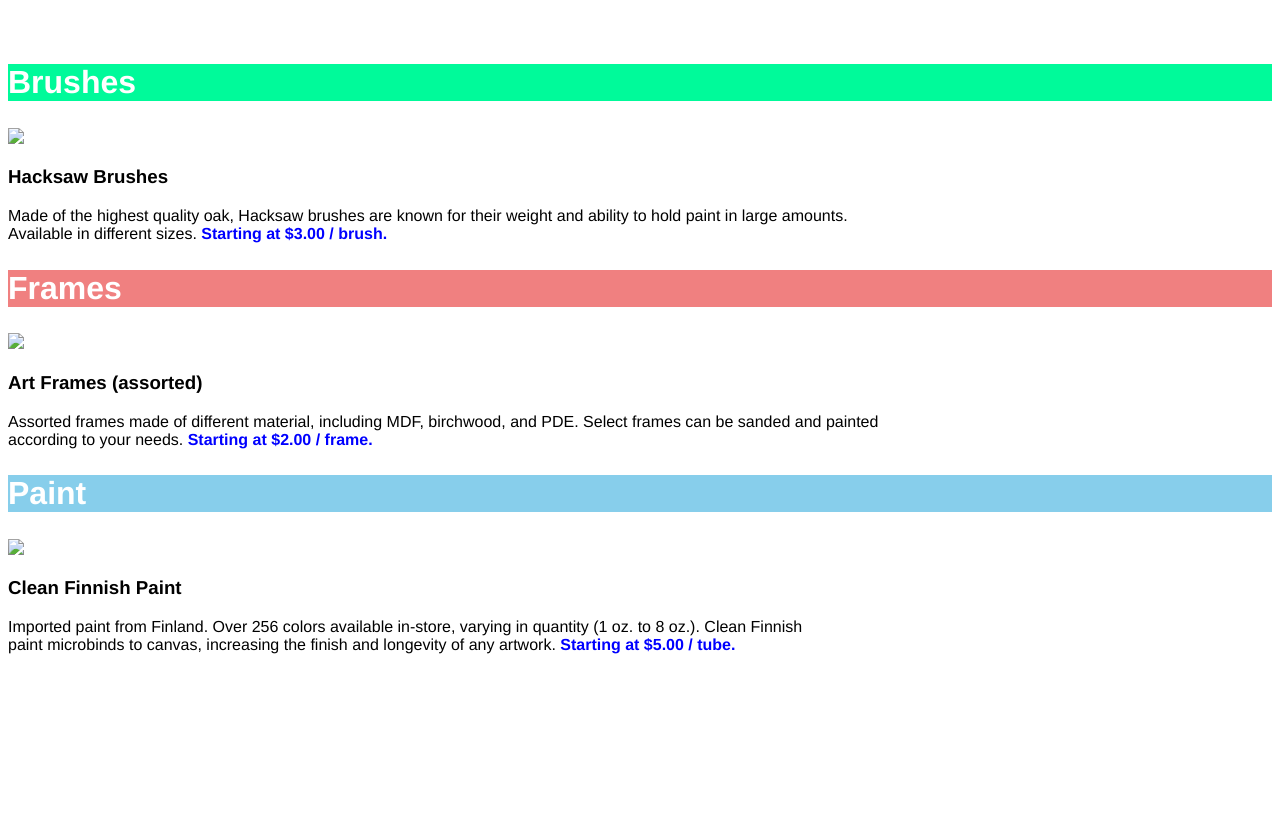
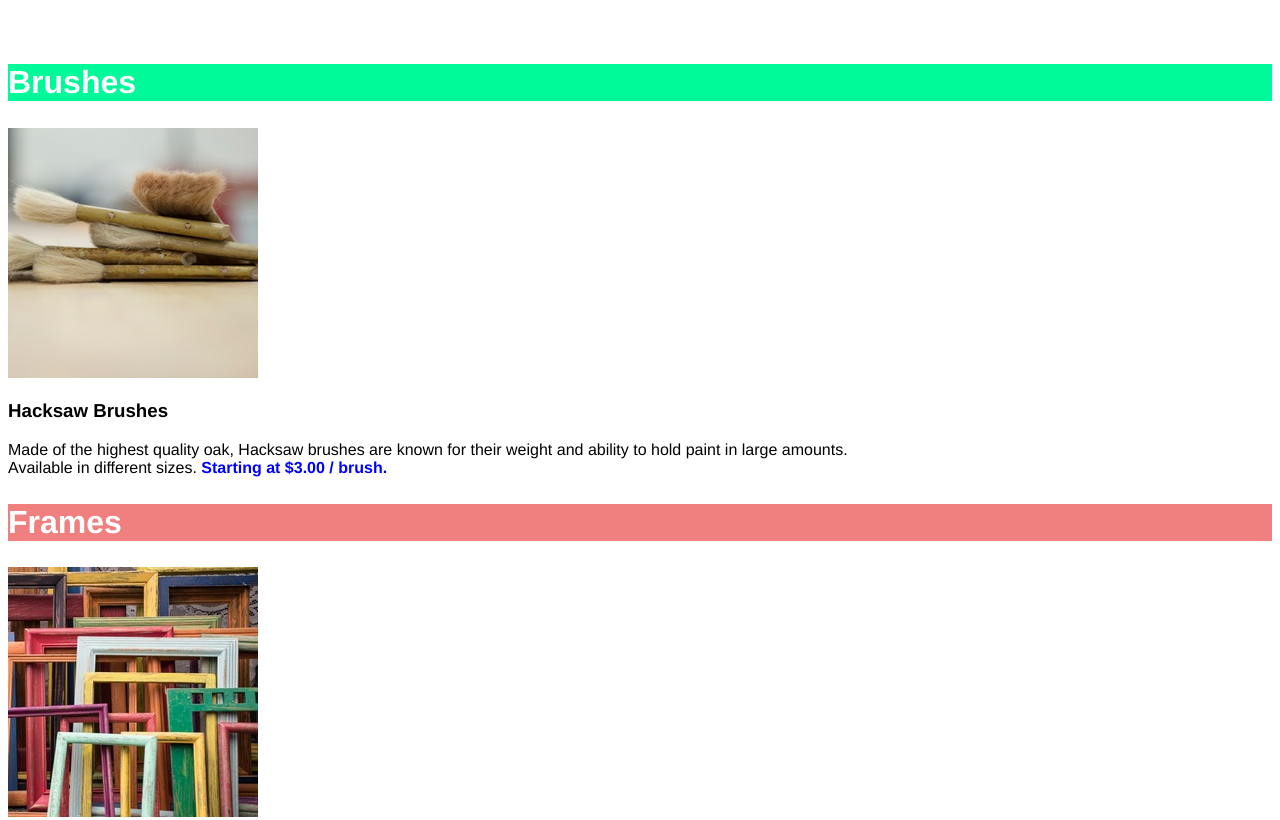
Before and after one commit to tina-pina/prj-rev-bwfs-dasmoto, a plain HTML site: page Dasmoto'sArts&Crafts/index.html in a window 1280 px wide. Shown: the part 185-1005 px from the top of the page. Before the commit the page ends 855 px from the top, so only its background shows below. Drawn offline with Linux system fonts and the light colour scheme.

Commit message:
fixed image path

```diff
--- a/Dasmoto'sArts&Crafts/index.html
+++ b/Dasmoto'sArts&Crafts/index.html
@@ -11,21 +11,21 @@
 
   <div id="brushes">
     <h2>Brushes</h2>
-    <img src="hacksaw.jpeg"</>
+    <img src="./resources/images/hacksaw.jpeg"</>
     <h3>Hacksaw Brushes</h3>
     <p>Made of the highest quality oak, Hacksaw brushes are known for their weight and ability to hold paint in large amounts.<br> Available in different sizes. <strong><span style="color: blue"> Starting at $3.00 / brush.</span></strong></p>
   </div>
 
   <div id="frames">
     <h2>Frames</h2>
-    <img src="frames.jpeg"</>
+    <img src="./resources/images/frames.jpeg"</>
     <h3>Art Frames (assorted)</h3>
     <p>Assorted frames made of different material, including MDF, birchwood, and PDE. Select frames can be sanded and painted <br> according to your needs.<strong><span style="color: blue"> Starting at $2.00 / frame.</span></strong></p>
   </div>
 
     <div id="paint">
     <h2>Paint</h2>
-    <img src="finnish.jpeg"</>
+    <img src="./resources/images/finnish.jpeg"</>
     <h3>Clean Finnish Paint</h3>
     <p>Imported paint from Finland. Over 256 colors available in-store, varying in quantity (1 oz. to 8 oz.). Clean Finnish <br> paint microbinds to canvas, increasing the finish and longevity of any artwork. <strong><span style="color: blue"> Starting at $5.00 / tube.</span></strong></p>
   </div>
```
